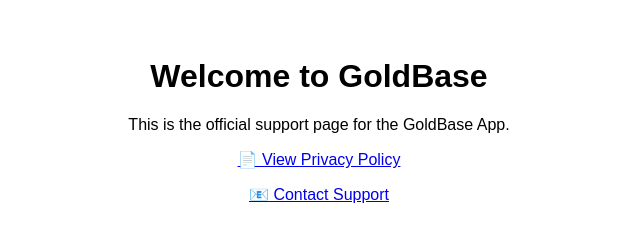
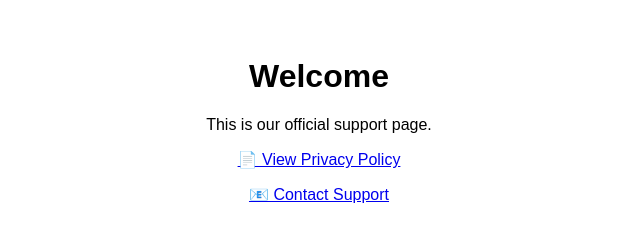
Before and after one commit to sadais65001/privacy, a plain HTML site: page index.html in a window 1280 px wide. Shown: the whole page, without its empty margins (321-961 px from the left). Drawn offline with Linux system fonts and the light colour scheme.

Commit message:
Update title and content for support page

```diff
--- a/index.html
+++ b/index.html
@@ -1,11 +1,11 @@
 <html>
   <head>
-    <title>GoldBase App</title>
+    <title>Support Page</title>
   </head>
   <body style="font-family:sans-serif; text-align:center; padding-top:50px;">
-    <h1>Welcome to GoldBase</h1>
-    <p>This is the official support page for the GoldBase App.</p>
-    <p><a href="https://sadais65001.github.io/goldbase-privacy-policy/Privacy%20&%20Policy">📄 View Privacy Policy</a></p>
+    <h1>Welcome</h1>
+    <p>This is our official support page.</p>
+    <p><a href="https://sadais65001.github.io/privacy/Privacy%20&%20Policy">📄 View Privacy Policy</a></p>
     <p><a href="https://mail.google.com/mail/u/0/?fs=1&to=cxnhelpcentre@gmail.com&su=GoldBase+App+Support&body=Hello,+I+need+help+with+your+app.&tf=cm">📧 Contact Support</a></p>
   </body>
 </html>
```
